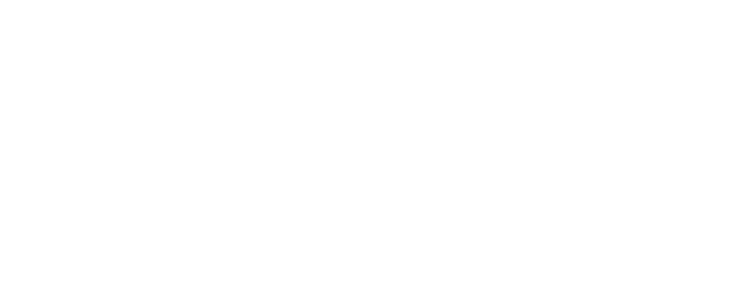
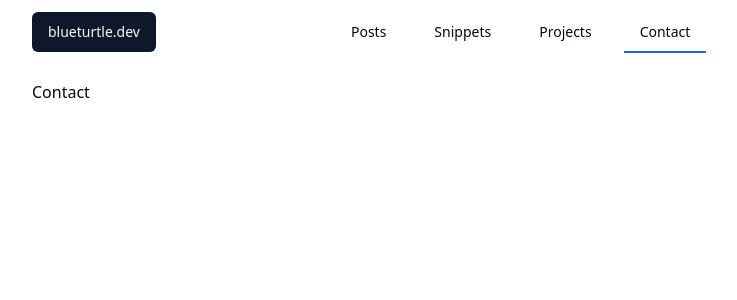
Before and after one commit to tarmacChen/blueturtle.dev, a Next.js app: page /contact in a window 1280 px wide. Shown: the top 300 px of the page, without its empty margins (160-897 px from the left). Built offline with nearby package versions, Linux system fonts and the light colour scheme.

Commit message:
adjust style
add pages

```diff
--- a/src/components/DesktopNavbar.tsx
+++ b/src/components/DesktopNavbar.tsx
@@ -20,8 +20,8 @@ export function DesktopNavbar() {
     const isActive = href == pathname;
     const linkClasses = mergeClassNames(
       navigationMenuTriggerStyle(),
-      'bg-white rounded-md border-0 mx-2 ',
-      isActive ? 'border-primary border-b-2' : ''
+      'mx-2 rounded-none',
+      isActive ? 'border-b-2 border-b-blue-600' : ''
     );
 
     return (
--- a/src/components/Logo.tsx
+++ b/src/components/Logo.tsx
@@ -5,7 +5,7 @@ import Link from 'next/link';
 export function Logo({ className }: { className?: string }) {
   const logoClasses = mergeClassNames(
     className || '',
-    'hover:bg-primary/80 hover:shadow-md'
+    'hover:bg-primary/80 hover:shadow-md hover:font-semibold'
   );
   return (
     <Button
--- a/src/components/MainWrapper.tsx
+++ b/src/components/MainWrapper.tsx
@@ -10,7 +10,7 @@ export const MainWrapper = ({
 }) => {
   return (
     <>
-      <header className="w-full lg:w-2/3 mx-auto">
+      <header className="w-full lg:w-3/4 mx-auto">
         <nav className="overflow-hidden">
           <NavbarSection />
         </nav>
--- a/src/components/NavbarSection.tsx
+++ b/src/components/NavbarSection.tsx
@@ -2,7 +2,7 @@ import { Logo } from '@/components/Logo';
 import { DesktopNavbar } from '@/components/DesktopNavbar';
 
 export const NavbarSection = () => (
-  <div className="fixed flex flex-row h-16 mx-8 bg-white w-full lg:w-2/3 items-center">
+  <div className="fixed flex flex-row h-16 mx-8 w-full lg:w-2/3 items-center">
     <Logo />
     <div className="invisible md:visible flex justify-center mx-auto">
       <DesktopNavbar />
--- a/src/components/PostCard.tsx
+++ b/src/components/PostCard.tsx
@@ -18,20 +18,21 @@ export const PostCard = ({ mdFile }: { mdFile: MarkdownFile }) => {
   const tags = meta.tags ? meta.tags.join(', ') : '';
 
   const DraftBadge = () => <Badge className="bg-red-600">Draft</Badge>;
-  const CategoryBadge = () => <Badge>{meta.category}</Badge>;
 
   return (
     <Link href={linkUrl}>
       <Card className="hover:border-blue-600 hover:bg-blue-50">
         <CardHeader>
-          <CardTitle>{meta?.title}</CardTitle>
+          <div className="flex flex-row justify-between">
+            <CardTitle>{meta?.title}</CardTitle>
+            {meta.draft && <DraftBadge />}
+          </div>
           <CardDescription>{tags}</CardDescription>
         </CardHeader>
         <CardContent>
           <div className="flex flex-col gap-2">
             <div>{meta?.description}</div>
-            <div className="flex flex-row justify-between">
-              {meta.draft ? <DraftBadge /> : <CategoryBadge />}
+            <div className="flex flex-row justify-end">
               <div>{createdTime.format('ll')}</div>
             </div>
           </div>
--- a/src/pages/contact.tsx
+++ /dev/null
@@ -1,3 +0,0 @@
-export default function ContactPage() {
-  return <div></div>;
-}
--- /dev/null
+++ b/src/pages/contact/index.tsx
@@ -0,0 +1,9 @@
+import { MainWrapper } from '@/components/MainWrapper';
+
+export default function ContactPage() {
+  return (
+    <MainWrapper>
+      <div>Contact</div>
+    </MainWrapper>
+  );
+}
--- /dev/null
+++ b/src/pages/projects/index.tsx
@@ -0,0 +1,9 @@
+import { MainWrapper } from '@/components/MainWrapper';
+
+export default function ProjectsPage() {
+  return (
+    <MainWrapper>
+      <div>Projects</div>
+    </MainWrapper>
+  );
+}
--- /dev/null
+++ b/src/pages/snippets/index.tsx
@@ -0,0 +1,9 @@
+import { MainWrapper } from '@/components/MainWrapper';
+
+export default function SnippetsPage() {
+  return (
+    <MainWrapper>
+      <div>Snippets</div>
+    </MainWrapper>
+  );
+}
```
